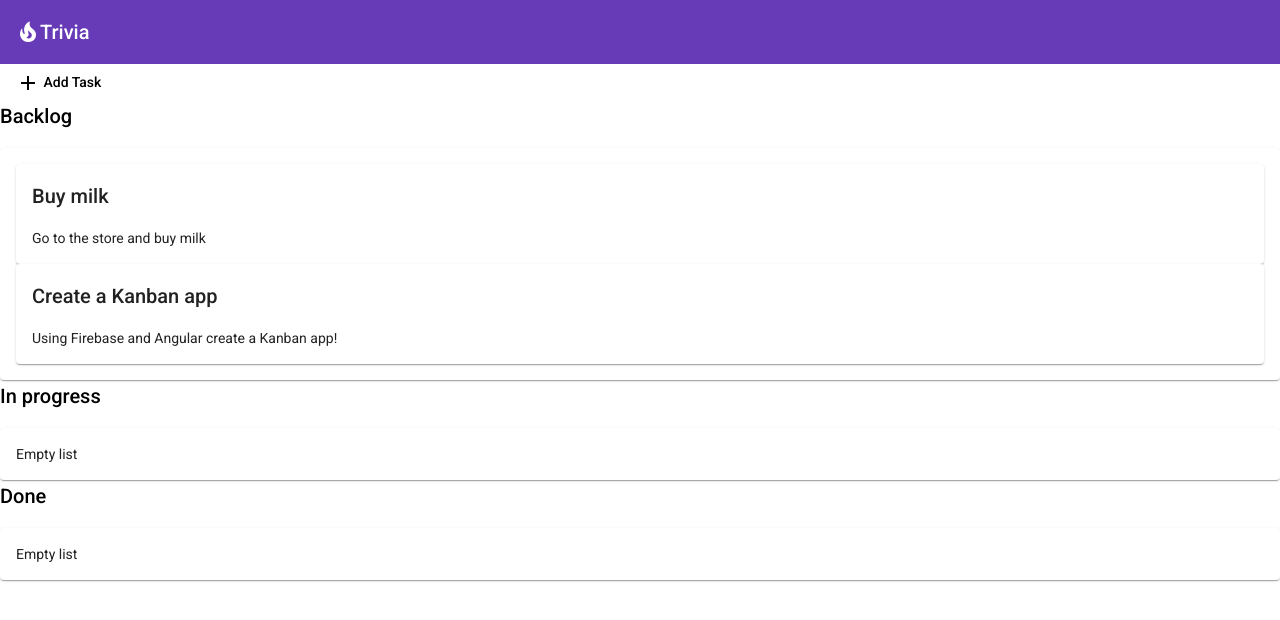
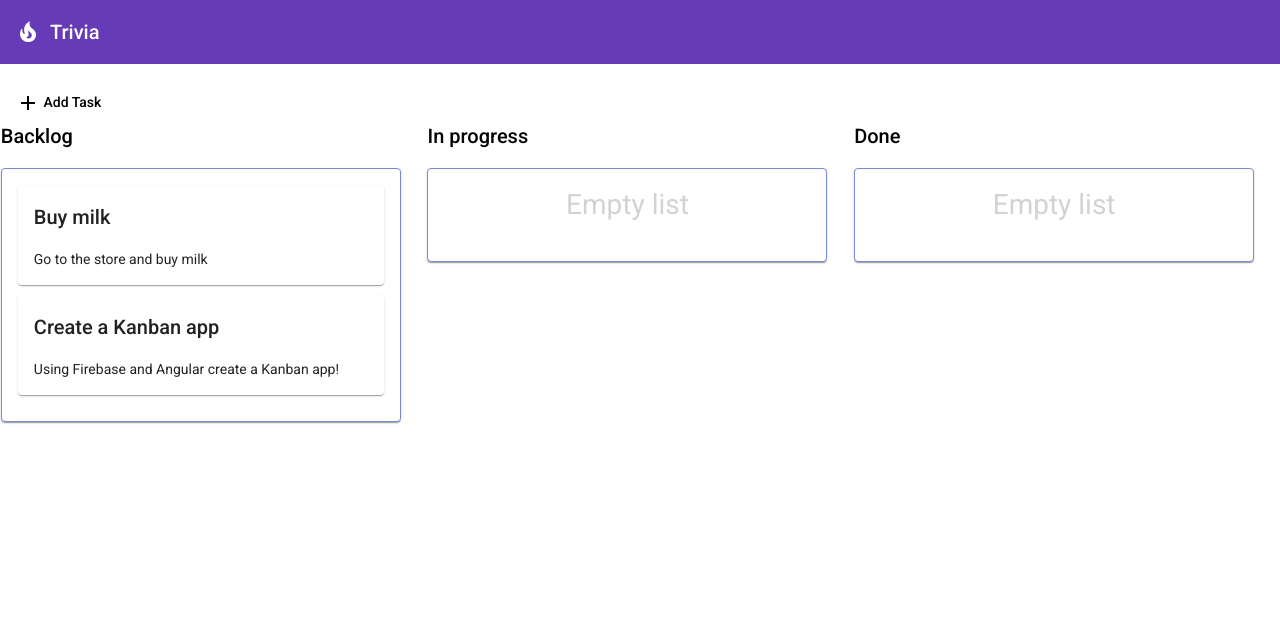
Before and after one commit to pokemog/firebase-trivia, an Angular app: page / in a window 1280 px wide. Shown: the top 620 px of the page. Built offline with nearby package versions, Linux system fonts and the light colour scheme.

Commit message:
Improving stlying

```diff
--- a/src/app/app.component.css
+++ b/src/app/app.component.css
@@ -0,0 +1,47 @@
+mat-toolbar {
+    margin-bottom: 20px;
+}
+
+mat-toolbar > span {
+    margin-left: 10px;
+}
+
+.content-wrapper {
+    max-width: 1400px;
+    margin: auto;
+}
+
+.container-wrapper {
+    display: flex;
+    justify-content: space-around;
+}
+
+.container {
+    width: 400px;
+    margin: 0 25px 25px 0;
+}
+
+.list {
+    border: solid 1px rgb(120, 137, 214);
+    min-height: 60px;
+    border-radius: 4px;
+}
+
+app-new-task {
+    margin-bottom: 30px;
+}
+
+.empty-label {
+    font-size: 2em;
+    padding-top: 10px;
+    text-align: center;
+    opacity: 0.2;
+}
+
+.cdk-drag-animating {
+    transition: transform 250ms;
+}
+
+.cdk-drag-placeholder {
+    opacity: .25;
+}
--- a/src/app/app.component.html
+++ b/src/app/app.component.html
@@ -3,72 +3,39 @@
   <span>Trivia</span>
 </mat-toolbar>
 
-<div class="container-wrapper">
+<div class="content-wrapper">
   <button (click)="newTask()" mat-button>
     <mat-icon>add</mat-icon> Add Task
   </button>
+  <div class="container-wrapper">
     <div class="container">
       <h2>Backlog</h2>
 
-    <mat-card
-      cdkDropList
-      id="todo"
-      #todoList="cdkDropList"
-      [cdkDropListData]="todo"
-      [cdkDropListConnectedTo]="[doneList, inProgressList]"
-      (cdkDropListDropped)="drop($event)"
-      class="list"
-    >
+      <mat-card cdkDropList id="todo" #todoList="cdkDropList" [cdkDropListData]="todo"
+        [cdkDropListConnectedTo]="[doneList, inProgressList]" (cdkDropListDropped)="drop($event)" class="list">
         <p class="empty-label" *ngIf="todo.length === 0">Empty list></p>
-      <app-task
-        (edit)="editTask('todo', $event)"
-        *ngFor="let task of todo"
-        cdkDrag
-        [task]="task"
-      ></app-task>
+        <app-task (edit)="editTask('todo', $event)" *ngFor="let task of todo" cdkDrag [task]="task"></app-task>
       </mat-card>
     </div>
 
     <div class="container">
       <h2>In progress</h2>
 
-    <mat-card
-      cdkDropList
-      id="inProgress"
-      #inProgressList="cdkDropList"
-      [cdkDropListData]="inProgress"
-      [cdkDropListConnectedTo]="[todoList, doneList]"
-      (cdkDropListDropped)="drop($event)"
-      class="list"
-    >
+      <mat-card cdkDropList id="inProgress" #inProgressList="cdkDropList" [cdkDropListData]="inProgress"
+        [cdkDropListConnectedTo]="[todoList, doneList]" (cdkDropListDropped)="drop($event)" class="list">
         <p class="empty-label" *ngIf="inProgress.length === 0">Empty list</p>
-      <app-task
-        (edit)="editTask('inProgress', $event)"
-        *ngFor="let task of inProgress"
-        cdkDrag
-        [task]="task"
-      ></app-task>
+        <app-task (edit)="editTask('inProgress', $event)" *ngFor="let task of inProgress" cdkDrag [task]="task">
+        </app-task>
       </mat-card>
     </div>
     <div class="container">
       <h2>Done</h2>
 
-    <mat-card
-      cdkDropList
-      id="done"
-      #doneList="cdkDropList"
-      [cdkDropListData]="done"
-      [cdkDropListConnectedTo]="[todoList, inProgressList]"
-      (cdkDropListDropped)="drop($event)"
-      class="list"
-    >
+      <mat-card cdkDropList id="done" #doneList="cdkDropList" [cdkDropListData]="done"
+        [cdkDropListConnectedTo]="[todoList, inProgressList]" (cdkDropListDropped)="drop($event)" class="list">
         <p class="empty-label" *ngIf="done.length === 0">Empty list</p>
-      <app-task
-        (edit)="editTask('done', $event)"
-        *ngFor="let task of done"
-        cdkDrag
-        [task]="task"
-      ></app-task>
+        <app-task (edit)="editTask('done', $event)" *ngFor="let task of done" cdkDrag [task]="task"></app-task>
       </mat-card>
     </div>
   </div>
+</div>
--- a/src/app/task/task.component.css
+++ b/src/app/task/task.component.css
@@ -0,0 +1,8 @@
+:host {
+    display: block;
+}
+
+.item {
+    margin-bottom: 10px;
+    cursor: pointer;
+}
```
Lines whose indentation alone changed are shown as unchanged.
